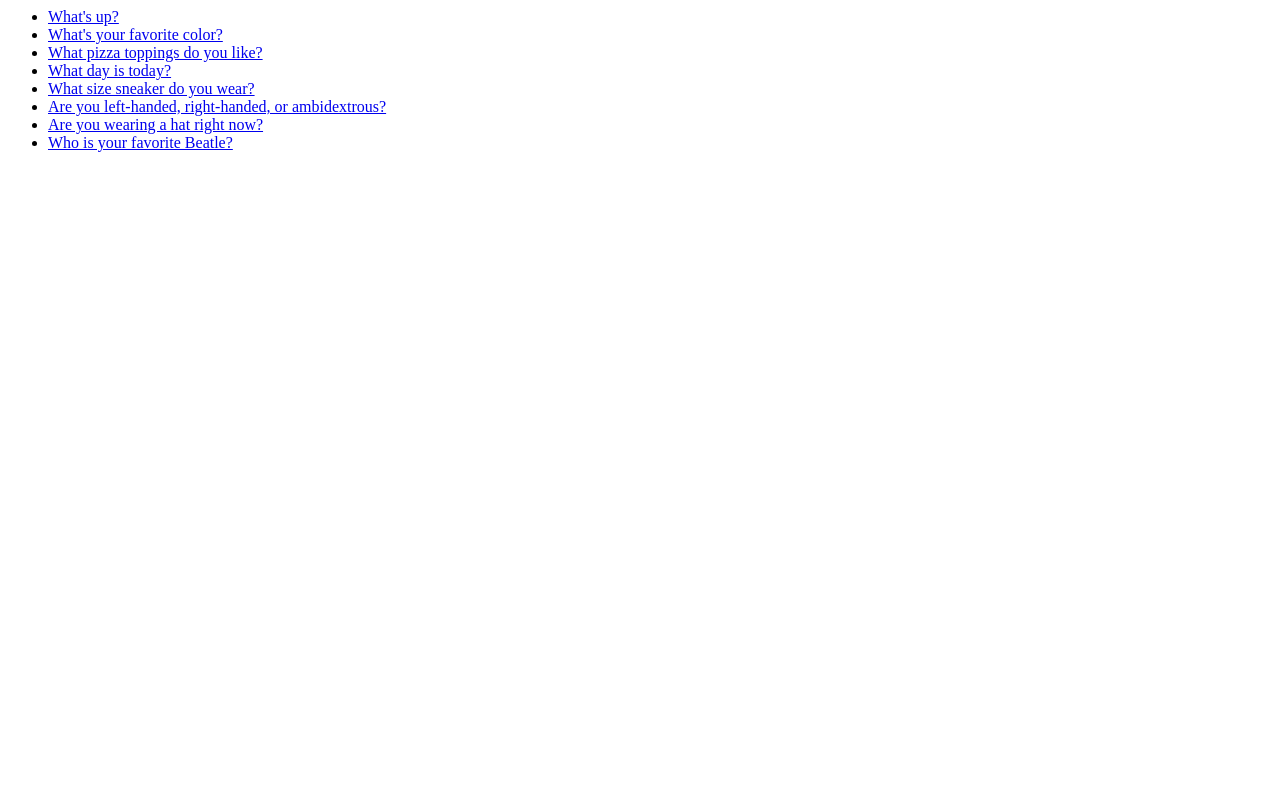
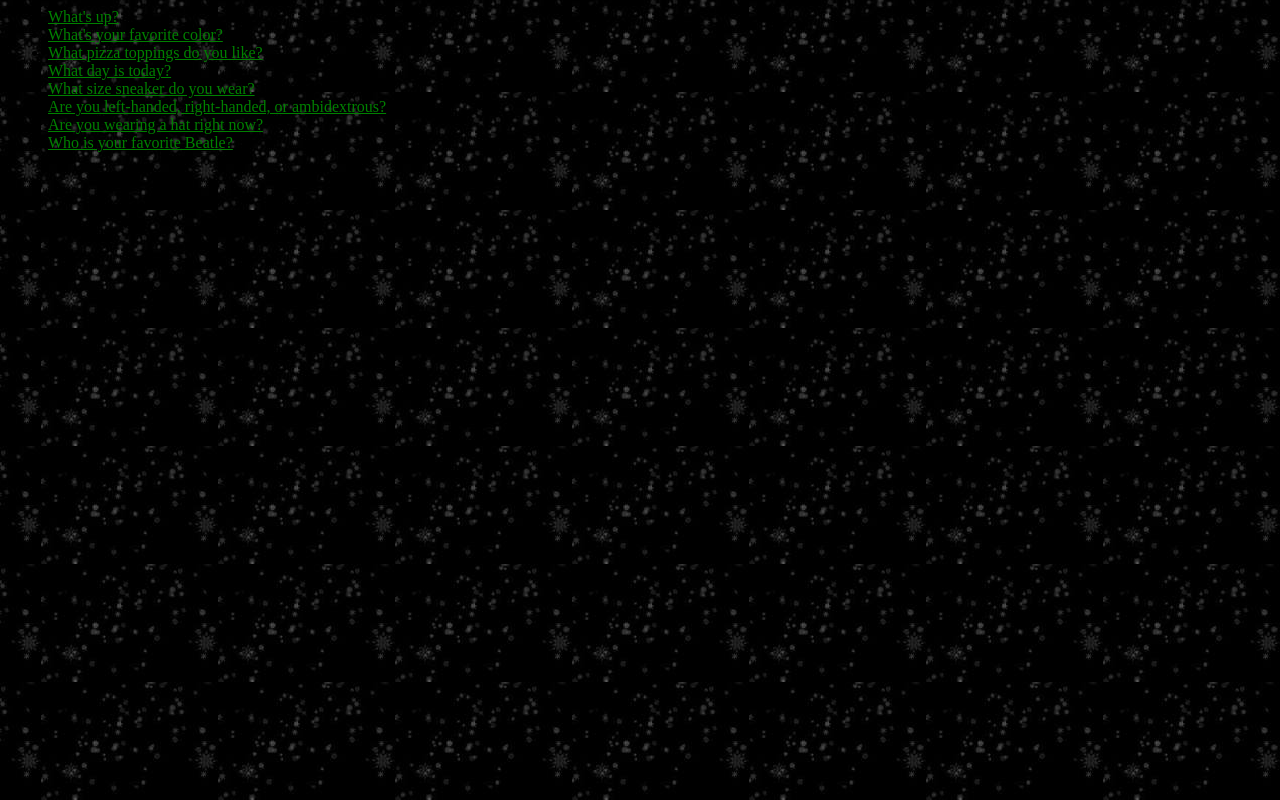
Before and after one commit to dianekaplan/playtime, a Django app: template django_tutorial/mysite/polls/templates/polls/index.html in a window 1280 px wide. Run offline with Django 3.2, Linux system fonts and the light colour scheme; the template is opened without the code that fills it: values that come from a table or form of the project are taken from there, others are empty; data comes from the database, SQL or seed files in the repository.

Commit message:
Django tutorial part 6

```diff
--- /dev/null
+++ b/django_tutorial/mysite/polls/static/polls/style.css
@@ -0,0 +1,7 @@
+li a {
+    color : green;
+}
+
+body {
+    background: white url("images/background.gif")  right bottom;
+    }
--- a/django_tutorial/mysite/polls/templates/polls/index.html
+++ b/django_tutorial/mysite/polls/templates/polls/index.html
@@ -1,3 +1,7 @@
+{% load staticfiles %}
+
+<link rel="stylesheet" type="text/css" href="{% static 'polls/style.css' %}" />
+
 {% if latest_question_list %}
     <ul>
     {% for question in latest_question_list %}
```
Also changed, not shown: django_tutorial/mysite/polls/static/polls/images/background.gif (added), 1 other file.
